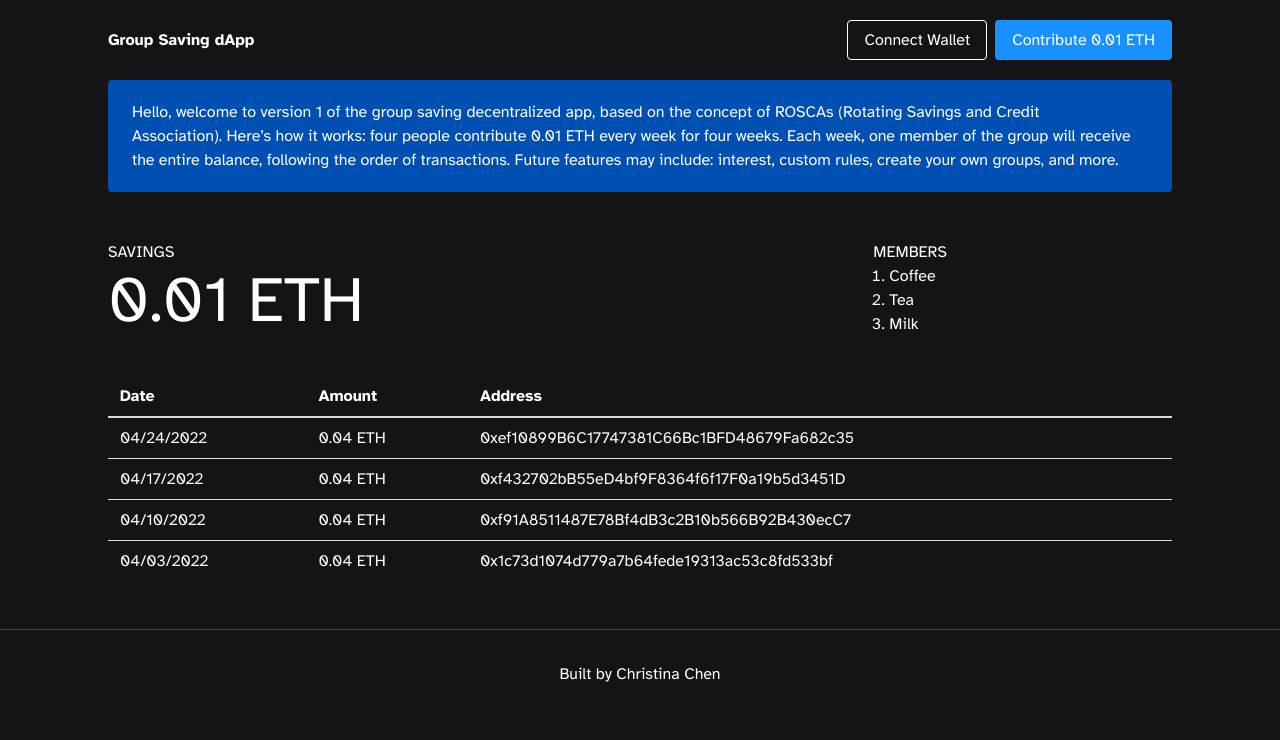
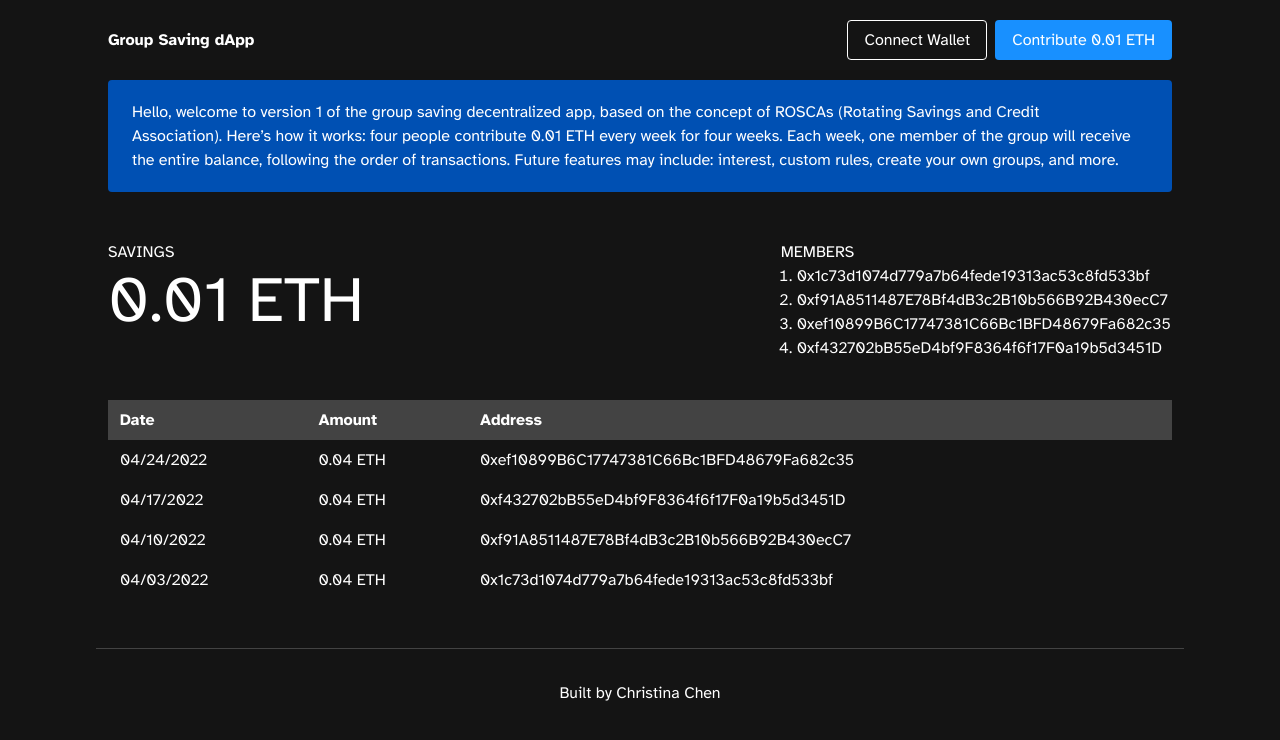
Before and after one commit to christinalc/group-saving-dapp, a Next.js app in the folder app/: page / in a window 1280 px wide. Shown: the top 740 px of the page. Built offline with nearby package versions, Linux system fonts and the light colour scheme.

Commit message:
table styling

```diff
--- a/app/pages/index.js
+++ b/app/pages/index.js
@@ -34,17 +34,18 @@ export default function Home() {
         </div>
 
         <div className="columns">
-          <div className="column is-two-thirds mx-3">
+          <div className="column is-7 mx-3">
             <p>SAVINGS</p><break></break>
             <h1 class="title">0.01 ETH</h1>
           </div>
 
-          <div className="column is-one-third mb-4 mx-3">
+          <div className="column is-5 mb-4 mx-3">
             <p>MEMBERS</p>
             <ol class="ml-4">
-              <li>Coffee</li>
-              <li>Tea</li>
-              <li>Milk</li>
+              <li>0x1c73d1074d779a7b64fede19313ac53c8fd533bf</li>
+              <li>0xf91A8511487E78Bf4dB3c2B10b566B92B430ecC7</li>
+              <li>0xef10899B6C17747381C66Bc1BFD48679Fa682c35</li>
+              <li>0xf432702bB55eD4bf9F8364f6f17F0a19b5d3451D</li>
             </ol>
           </div>
         </div>
@@ -83,12 +84,13 @@ export default function Home() {
           </table>
         </div>
 
+        <footer className={styles.footer}>
+          <p>Built by Christina Chen</p>
+        </footer>
+
         </div>
       </main>
 
-      <footer className={styles.footer}>
-        <p>Built by Christina Chen</p>
-      </footer>
     </div>
 
   )
--- a/app/sass/mystyles.scss
+++ b/app/sass/mystyles.scss
@@ -12,7 +12,6 @@ $grey-200: #f0f0f0;
 $container-max-width: 1152px;
 
 $family-sans-serif: "Atkinson Hyperlegible", -apple-system, BlinkMacSystemFont, Helvetica Neue, sans-serif;
-//how to change font size
 
 $primary: $blue;
 $text: $white;
@@ -31,6 +30,9 @@ $button-ghost-color: $white;
 $button-ghost-hover-color: $grey-200;
 
 $table-background-color: $grey-900;
+$table-head-background-color: $grey-800;
+$table-cell-border: none;
+//$table-cell-padding: 0.6em;
 
 //import the things from bulma
 //@import "../node_modules/bulma/bulma.sass";
```
